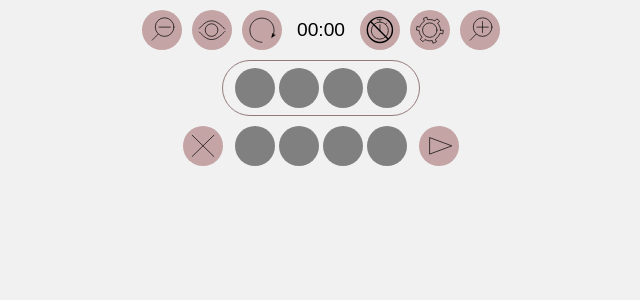
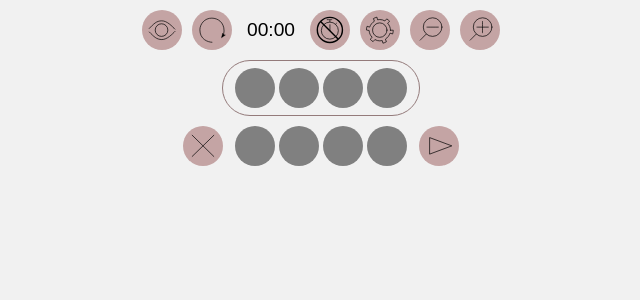
Before and after one commit to IvanHeriver/mm, a React (Create React App) app: page / in a window 1280 px wide. Shown: the top 300 px of the page, without its empty margins (319-959 px from the left). Built offline with nearby package versions, Linux system fonts and the light colour scheme.

Commit message:
zoom in and out buttons positioning changed

```diff
--- a/src/MastermindComp.js
+++ b/src/MastermindComp.js
@@ -38,15 +38,6 @@ const MMtoGuess = ({toGuess, colorOptions, onNewGame, onGiveUp, time, onOpenConf
     return (
         <div className="mm-toguess-container">
         <div className="one-color-row">
-            <button onClick={()=>{
-                const r = document.querySelector(":root");
-                let v = parseInt(window.getComputedStyle(r).getPropertyValue('--refwidth'));
-                if (v > 25) v--;
-                console.log(v);
-                r.style.setProperty("--refwidth", v+"px");
-            }}>
-                <img src={process.env.PUBLIC_URL+"/zoomout_img.svg"} className="btn-img" draggable="false"/>
-            </button>
             <button onClick={onGiveUp}>
                 <img src={process.env.PUBLIC_URL+"/show_img.svg"} className="btn-img" draggable="false"/>
             </button>
@@ -64,6 +55,15 @@ const MMtoGuess = ({toGuess, colorOptions, onNewGame, onGiveUp, time, onOpenConf
             </button>
             <button onClick={()=>onOpenConfig()}>
                 <img src={process.env.PUBLIC_URL+"/config_img.svg"} className="btn-img" draggable="false"/>
+            </button>
+            <button onClick={()=>{
+                const r = document.querySelector(":root");
+                let v = parseInt(window.getComputedStyle(r).getPropertyValue('--refwidth'));
+                if (v > 25) v--;
+                console.log(v);
+                r.style.setProperty("--refwidth", v+"px");
+            }}>
+                <img src={process.env.PUBLIC_URL+"/zoomout_img.svg"} className="btn-img" draggable="false"/>
             </button>
             <button onClick={()=>{
                 const r = document.querySelector(":root");
```
